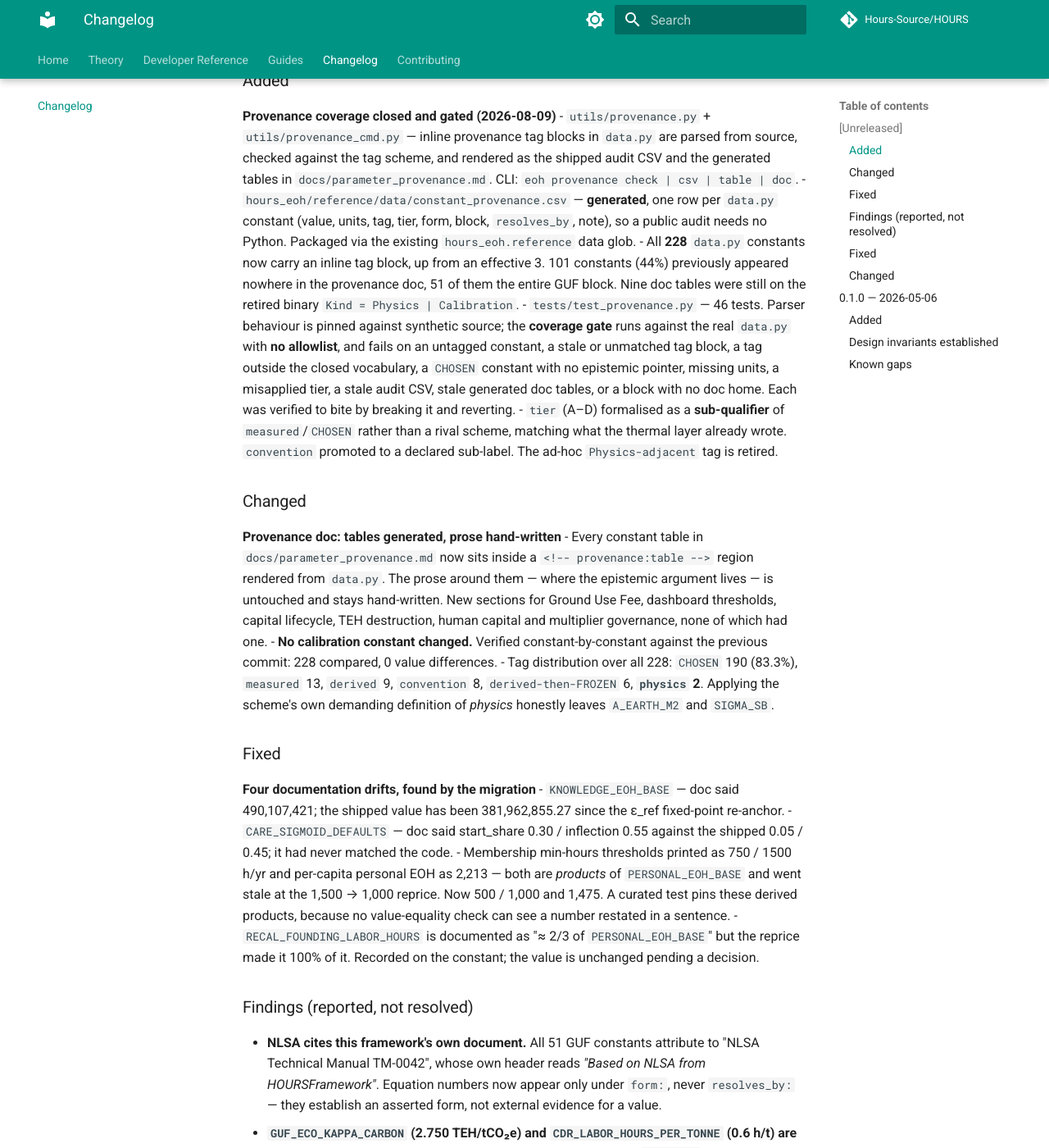
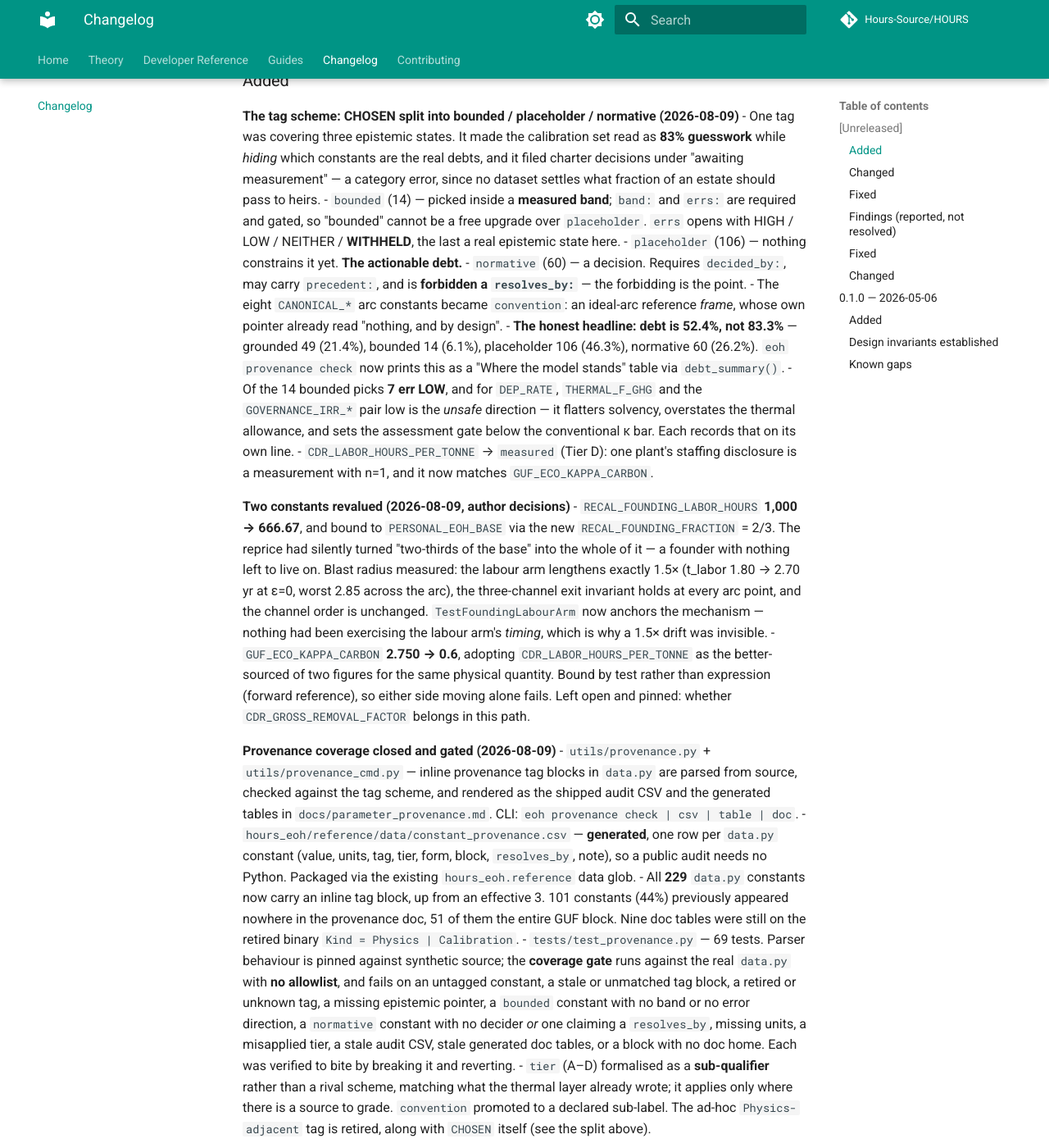
Before and after one commit to Hours-Source/HOURS, an MkDocs documentation site: the page built from docs/changelog.md, in a window 1280 px wide and 1400 px high, scrolled down 329 px. Shown: the whole window at 82% size. Built offline with MkDocs 1.6.1 and Material for MkDocs 9.7.7, drawn with Linux system fonts in a browser that asks for light colours; comment, search, counter and statistics services are not loaded; some of the changed text lies outside the part shown.

Commit message:
Record the CHOSEN split and the two revalues
CHANGELOG gains the split and both revalues, and its earlier entries are
reconciled where the later work contradicted them — the tag distribution, the
test count, the gate's failure list, the RECAL note that said "pending a
decision", and the carbon disagreement now marked reconciled. A changelog that
contradicts itself inside one Unreleased section is worse than a terse one.

CLAUDE.md now leads with the honest headline (grounded 21.4% / bounded 6.1% /
placeholder 46.3% / normative 26.2%, debt 52.4%) and says plainly: quote this,
not "83% CHOSEN". Records both revalues with their measured blast radius, and the
reason the founding-labour drift was invisible — nothing tested the labour arm's
timing, only that it cleared the horizon.

README's provenance line now names all six tags and says what normative means:
a statement of who decides, and an explicit refusal to pretend data could settle
it.

2548 tests pass; mypy clean on 70 files.

Co-Authored-By: Claude Opus 5 <noreply@anthropic.com>

```diff
--- a/CHANGELOG.md
+++ b/CHANGELOG.md
@@ -11,6 +11,43 @@ Versions follow [Semantic Versioning](https://semver.org/).
 
 ### Added
 
+**The tag scheme: CHOSEN split into bounded / placeholder / normative (2026-08-09)**
+- One tag was covering three epistemic states. It made the calibration set read as
+  **83% guesswork** while *hiding* which constants are the real debts, and it filed
+  charter decisions under "awaiting measurement" — a category error, since no dataset
+  settles what fraction of an estate should pass to heirs.
+- `bounded` (14) — picked inside a **measured band**; `band:` and `errs:` are required
+  and gated, so "bounded" cannot be a free upgrade over `placeholder`. `errs` opens
+  with HIGH / LOW / NEITHER / **WITHHELD**, the last a real epistemic state here.
+- `placeholder` (106) — nothing constrains it yet. **The actionable debt.**
+- `normative` (60) — a decision. Requires `decided_by:`, may carry `precedent:`, and
+  is **forbidden a `resolves_by:`** — the forbidding is the point.
+- The eight `CANONICAL_*` arc constants became `convention`: an ideal-arc reference
+  *frame*, whose own pointer already read "nothing, and by design".
+- **The honest headline: debt is 52.4%, not 83.3%** — grounded 49 (21.4%), bounded 14
+  (6.1%), placeholder 106 (46.3%), normative 60 (26.2%). `eoh provenance check` now
+  prints this as a "Where the model stands" table via `debt_summary()`.
+- Of the 14 bounded picks **7 err LOW**, and for `DEP_RATE`, `THERMAL_F_GHG` and the
+  `GOVERNANCE_IRR_*` pair low is the *unsafe* direction — it flatters solvency,
+  overstates the thermal allowance, and sets the assessment gate below the
+  conventional κ bar. Each records that on its own line.
+- `CDR_LABOR_HOURS_PER_TONNE` → `measured` (Tier D): one plant's staffing disclosure
+  is a measurement with n=1, and it now matches `GUF_ECO_KAPPA_CARBON`.
+
+**Two constants revalued (2026-08-09, author decisions)**
+- `RECAL_FOUNDING_LABOR_HOURS` **1,000 → 666.67**, and bound to `PERSONAL_EOH_BASE`
+  via the new `RECAL_FOUNDING_FRACTION` = 2/3. The reprice had silently turned
+  "two-thirds of the base" into the whole of it — a founder with nothing left to live
+  on. Blast radius measured: the labour arm lengthens exactly 1.5× (t_labor 1.80 →
+  2.70 yr at ε=0, worst 2.85 across the arc), the three-channel exit invariant holds
+  at every arc point, and the channel order is unchanged. `TestFoundingLabourArm` now
+  anchors the mechanism — nothing had been exercising the labour arm's *timing*, which
+  is why a 1.5× drift was invisible.
+- `GUF_ECO_KAPPA_CARBON` **2.750 → 0.6**, adopting `CDR_LABOR_HOURS_PER_TONNE` as the
+  better-sourced of two figures for the same physical quantity. Bound by test rather
+  than expression (forward reference), so either side moving alone fails. Left open
+  and pinned: whether `CDR_GROSS_REMOVAL_FACTOR` belongs in this path.
+
 **Provenance coverage closed and gated (2026-08-09)**
 - `utils/provenance.py` + `utils/provenance_cmd.py` — inline provenance tag blocks in
   `data.py` are parsed from source, checked against the tag scheme, and rendered as the
@@ -19,19 +56,21 @@ Versions follow [Semantic Versioning](https://semver.org/).
 - `hours_eoh/reference/data/constant_provenance.csv` — **generated**, one row per
   `data.py` constant (value, units, tag, tier, form, block, `resolves_by`, note), so a
   public audit needs no Python. Packaged via the existing `hours_eoh.reference` data glob.
-- All **228** `data.py` constants now carry an inline tag block, up from an effective 3.
+- All **229** `data.py` constants now carry an inline tag block, up from an effective 3.
   101 constants (44%) previously appeared nowhere in the provenance doc, 51 of them the
   entire GUF block. Nine doc tables were still on the retired binary
   `Kind = Physics | Calibration`.
-- `tests/test_provenance.py` — 46 tests. Parser behaviour is pinned against synthetic
+- `tests/test_provenance.py` — 69 tests. Parser behaviour is pinned against synthetic
   source; the **coverage gate** runs against the real `data.py` with **no allowlist**,
-  and fails on an untagged constant, a stale or unmatched tag block, a tag outside the
-  closed vocabulary, a `CHOSEN` constant with no epistemic pointer, missing units, a
-  misapplied tier, a stale audit CSV, stale generated doc tables, or a block with no doc
-  home. Each was verified to bite by breaking it and reverting.
-- `tier` (A–D) formalised as a **sub-qualifier** of `measured`/`CHOSEN` rather than a
-  rival scheme, matching what the thermal layer already wrote. `convention` promoted to a
-  declared sub-label. The ad-hoc `Physics-adjacent` tag is retired.
+  and fails on an untagged constant, a stale or unmatched tag block, a retired or unknown
+  tag, a missing epistemic pointer, a `bounded` constant with no band or no error
+  direction, a `normative` constant with no decider *or* one claiming a `resolves_by`,
+  missing units, a misapplied tier, a stale audit CSV, stale generated doc tables, or a
+  block with no doc home. Each was verified to bite by breaking it and reverting.
+- `tier` (A–D) formalised as a **sub-qualifier** rather than a rival scheme, matching what
+  the thermal layer already wrote; it applies only where there is a source to grade.
+  `convention` promoted to a declared sub-label. The ad-hoc `Physics-adjacent` tag is
+  retired, along with `CHOSEN` itself (see the split above).
 
 ### Changed
 
@@ -43,9 +82,10 @@ Versions follow [Semantic Versioning](https://semver.org/).
   and multiplier governance, none of which had one.
 - **No calibration constant changed.** Verified constant-by-constant against the previous
   commit: 228 compared, 0 value differences.
-- Tag distribution over all 228: `CHOSEN` 190 (83.3%), `measured` 13, `derived` 9,
-  `convention` 8, `derived-then-FROZEN` 6, **`physics` 2**. Applying the scheme's own
-  demanding definition of *physics* honestly leaves `A_EARTH_M2` and `SIGMA_SB`.
+- **Only 2 of 229 constants are `physics`** — applying the scheme's own demanding
+  definition honestly leaves `A_EARTH_M2` and `SIGMA_SB` and nothing else. The 190 that
+  first became `CHOSEN` were then split (see above), because one tag covering three
+  epistemic states was itself obscuring the picture.
 
 ### Fixed
 
@@ -58,9 +98,9 @@ Versions follow [Semantic Versioning](https://semver.org/).
   as 2,213 — both are *products* of `PERSONAL_EOH_BASE` and went stale at the
   1,500 → 1,000 reprice. Now 500 / 1,000 and 1,475. A curated test pins these derived
   products, because no value-equality check can see a number restated in a sentence.
-- `RECAL_FOUNDING_LABOR_HOURS` is documented as "≈ 2/3 of `PERSONAL_EOH_BASE`" but the
-  reprice made it 100% of it. Recorded on the constant; the value is unchanged pending a
-  decision.
+- `RECAL_FOUNDING_LABOR_HOURS` was documented as "≈ 2/3 of `PERSONAL_EOH_BASE`" while the
+  reprice had made it 100% of it. **Decided and fixed** — see "Two constants revalued"
+  above.
 
 ### Findings (reported, not resolved)
 - **NLSA cites this framework's own document.** All 51 GUF constants attribute to "NLSA
@@ -68,7 +108,8 @@ Versions follow [Semantic Versioning](https://semver.org/).
   Equation numbers now appear only under `form:`, never `resolves_by:` — they establish an
   asserted form, not external evidence for a value.
 - **`GUF_ECO_KAPPA_CARBON` (2.750 TEH/tCO₂e) and `CDR_LABOR_HOURS_PER_TONNE` (0.6 h/t)
-  are the same quantity from two layers — a 4.6× disagreement.** Also `DEP_RATE` 0.045 vs
+  were the same quantity from two layers — a 4.58× disagreement, now RECONCILED** (see
+  above). Still open: `DEP_RATE` 0.045 vs
   `FORMATION_DEPRECIATION_RATE` 0.05, and `CONTESTABILITY_CAPITAL_YIELD_RATE` 0.10 vs the
   0.20 derivable from `RECAL_CAPITAL_OUTPUT_RATIO` and `FORMATION_DEPRECIATION_RATE`.
 - **Four constants are calibrated to a target and now say so:** `GUF_USE_*`,
```
Also changed, not shown: CLAUDE.md (+9 -2 lines), README.md (+1 -1 lines).
